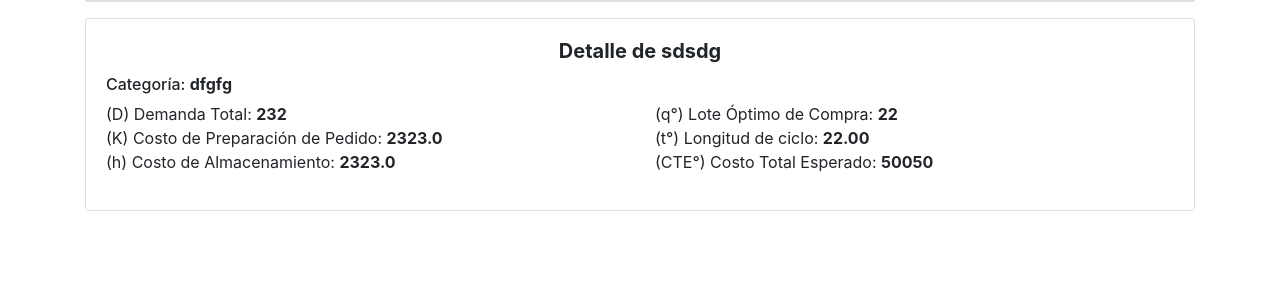
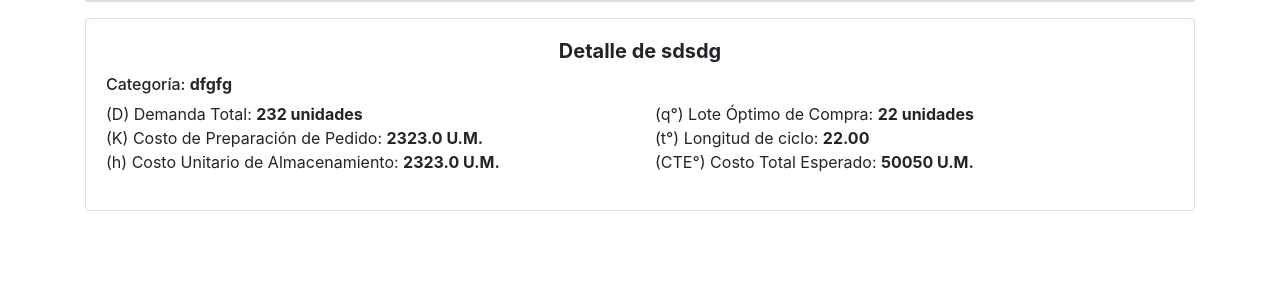
Before and after one commit to gabrielhruza/io, a Django app: page /msapp/modelo1/show/1/ in a window 1280 px wide. Shown: the part 72-372 px from the top of the page. Run offline with Django 3.2, Linux system fonts and the light colour scheme; a user stored in the database is signed in; data comes from the database, SQL or seed files in the repository; both versions use the stored data as it was after the commit; some libraries are stand-ins or nearby versions.

Commit message:
one of last commit

```diff
--- a/msapp/models.py
+++ b/msapp/models.py
@@ -32,7 +32,7 @@ class Modelo1(models.Model):
 
 	#Costo de almacenamiento
 	#($ por unidad en inventario por unidad de tiempo)
-	h 		= models.FloatField(verbose_name='Costo de Almacenamiento')
+	h 		= models.FloatField(verbose_name='Costo Unitario de Almacenamiento')
 
 
 
@@ -44,7 +44,13 @@ class Modelo1(models.Model):
 	ip = property(inventario_promedio)
 
 	def lote_optimo_compra(self):
-		return round(sqrt((2*self.k*self.d)/self.h))
+
+		resultado = round(sqrt((2*self.k*self.d)/self.h))
+
+		if (resultado > self.d):
+			return self.d
+
+		return resultado
 	loc = property(lote_optimo_compra)
 
 	def longitud_ciclo(self):
--- a/msapp/templates/msapp/modelo1/show.html
+++ b/msapp/templates/msapp/modelo1/show.html
@@ -19,17 +19,17 @@
 <div class="row">
   <div class="col-md-6 col-sm-12">
     <ul class="list-unstyled">
-      <li>(D) Demanda Total: <strong>{{ modelo.d }}</strong></li>
-      <li>(K) Costo de Preparación de Pedido: <strong>{{ modelo.k }}</strong></li>
-      <li>(h) Costo de Almacenamiento: <strong>{{ modelo.h }}</strong></li>
+      <li>(D) Demanda Total: <strong>{{ modelo.d }} unidades</strong></li>
+      <li>(K) Costo de Preparación de Pedido: <strong>{{ modelo.k }} U.M.</strong></li>
+      <li>(h) Costo Unitario de Almacenamiento: <strong>{{ modelo.h }} U.M.</strong></li>
     </ul>
   </div>
 
   <div class="col-md-6 col-sm-12">
     <ul class="list-unstyled">
-      <li>(q°) Lote Óptimo de Compra: <strong>{{ modelo.loc }}</strong></li>
+      <li>(q°) Lote Óptimo de Compra: <strong>{{ modelo.loc }} unidades</strong></li>
       <li>(t°) Longitud de ciclo: <strong>{{ modelo.lc }}</strong></li>
-      <li>(CTE°) Costo Total Esperado: <strong>{{ modelo.ci }}</strong></li>
+      <li>(CTE°) Costo Total Esperado: <strong>{{ modelo.ci }} U.M.</strong></li>
     </ul>
   </div>
 
```
Also changed, not shown: db.sqlite3.
